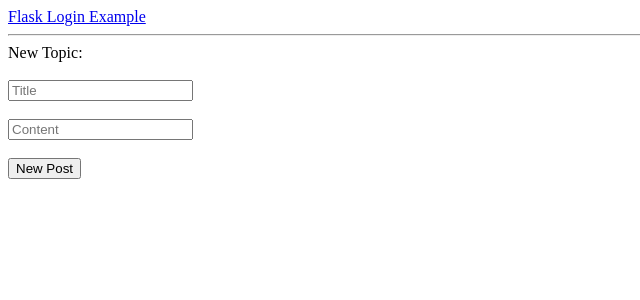
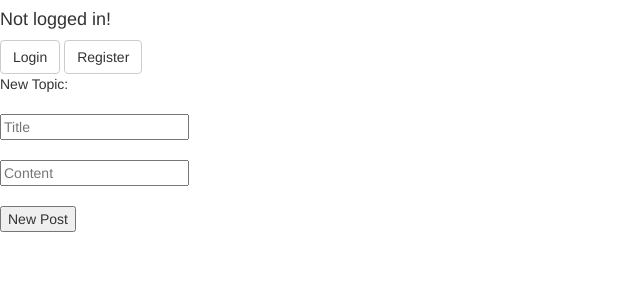
Before and after one commit to VayerMaking/rs-flask, a Flask app: page /new_topic in a window 1280 px wide. Shown: the top 300 px of the page, without its empty margins (0-640 px from the left). Run offline with Flask 2, Linux system fonts and the light colour scheme; some libraries are stand-ins or nearby versions.

Commit message:
Add design for index page and upgrade base.html

```diff
--- a/templates/base.html
+++ b/templates/base.html
@@ -1,11 +1,35 @@
+	<link rel="stylesheet" href="https://maxcdn.bootstrapcdn.com/bootstrap/3.4.1/css/bootstrap.min.css">
+	<script src="https://ajax.googleapis.com/ajax/libs/jquery/3.5.1/jquery.min.js"></script>
+	<script src="https://maxcdn.bootstrapcdn.com/bootstrap/3.4.1/js/bootstrap.min.js"></script>
+
+{% if session['username'] %}
+
+	{% if username %}
+	<h4>Logged in as : {{username}}</h4>
+	<b><a class="btn btn-default" role="button" href = '/logout'>Log out</a></b>
+	<a class="btn btn-default" role="button" href="/new_topic">Create new topic</a>
+	<a class="btn btn-default" role="button" href="/new_topic">Delete topic</a>
+	<a class="btn btn-default" role="button" href="/new_topic">Update topic</a>
+	{% else %}
+
+	<a class="btn btn-default" role="button" href="/logout">Logout</a>
+	{% endif %}
+
+{% else %}
+<h4>Not logged in!</h4>
+
+<a class="btn btn-default" role="button" href="/login">Login</a>
+<a class="btn btn-default" role="button" href="/register">Register</a>
+
+{% endif %}
+
 <html>
   <head>
 		<title>Flask Login Example</title>
   </head>
   <body>
-    <div><a href="/">Flask Login Example</a></div>
+    <div><a href="/"></a></div>
 
-    <hr>
     {% block content %}{% endblock %}
   </body>
 </html>
--- a/templates/create_topic.html
+++ b/templates/create_topic.html
@@ -1,5 +1,4 @@
 {% extends "base.html" %}
-
 {% block content %}
 <div>New Topic:
 	<form method="POST" url = "/new_topic">
```
Also changed, not shown: templates/index.html (+0 -21 lines).
